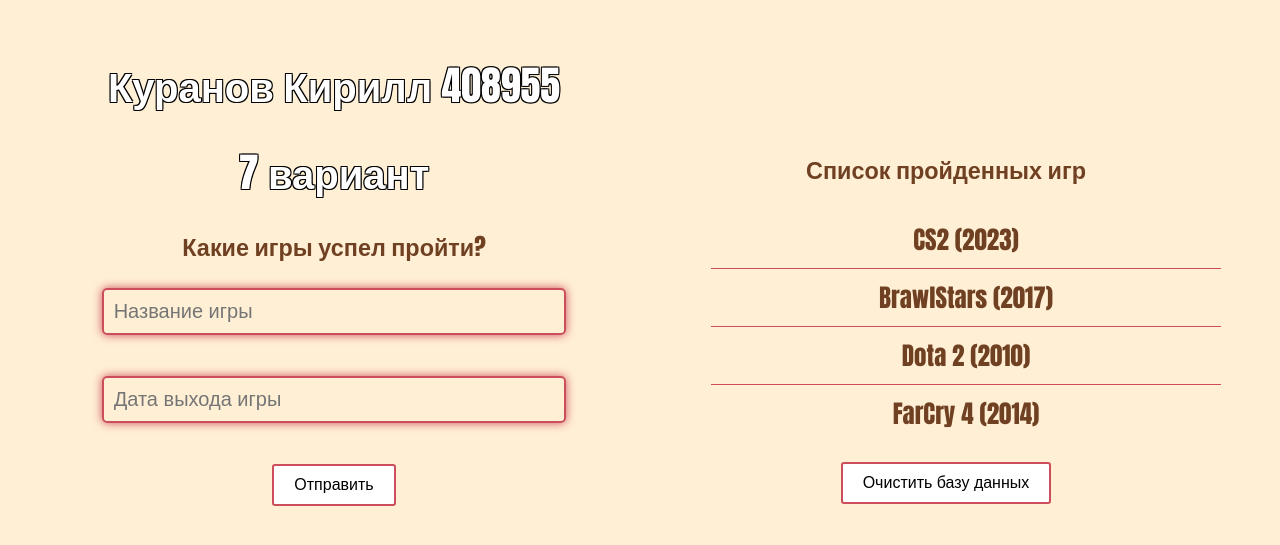
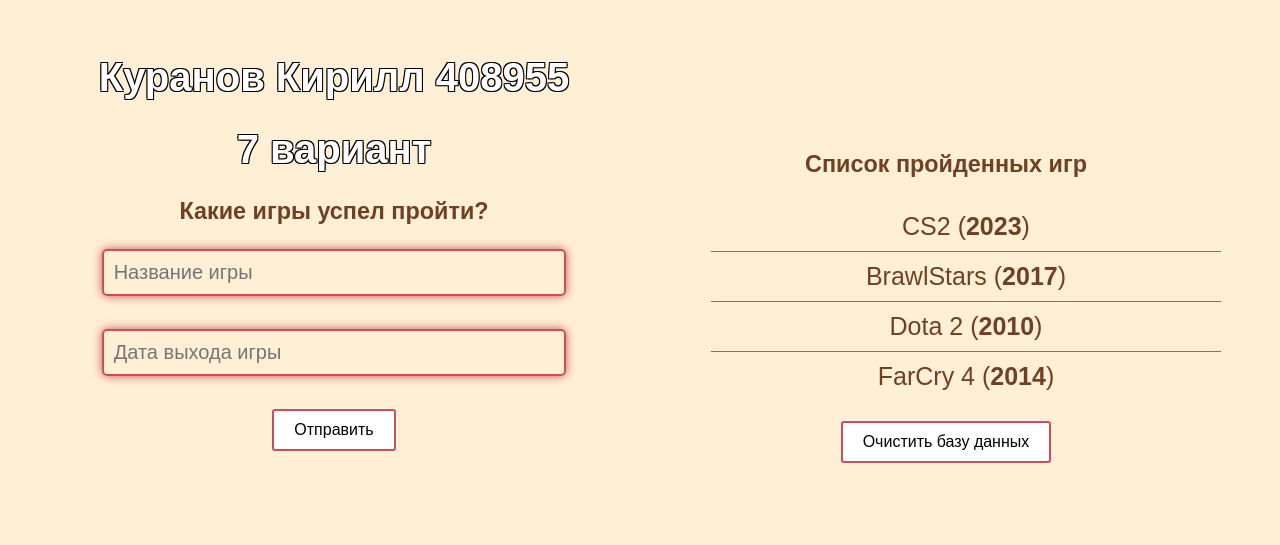
Before and after one commit to kurillex/python_labs, a Flask app: page / in a window 1280 px wide. Shown: the top 545 px of the page. Run offline with Flask 3, Linux system fonts and the light colour scheme.

Commit message:
fixes bugs

```diff
--- a/lab9/templates/base.html
+++ b/lab9/templates/base.html
@@ -7,7 +7,7 @@
     <style>
         body {
             text-align: center;
-            font-family: Impact, sans-serif;
+            font-family: Arial, sans-serif;
             color: #704022;
             background-color: #ffefd5;
             display: flex;
@@ -88,8 +88,8 @@
     <div class="games-section">
         <h3>Список пройденных игр</h3>
         <ul class="games-list">
-            {% for g in games %}
-            <div>{{ g.game }} ({{ g.year }})</div>
+            {% for game in games %}
+            <div>{{ game.game }} (<strong>{{ game.year }}</strong>)</div>
             {% endfor %}
         </ul>
 
```
